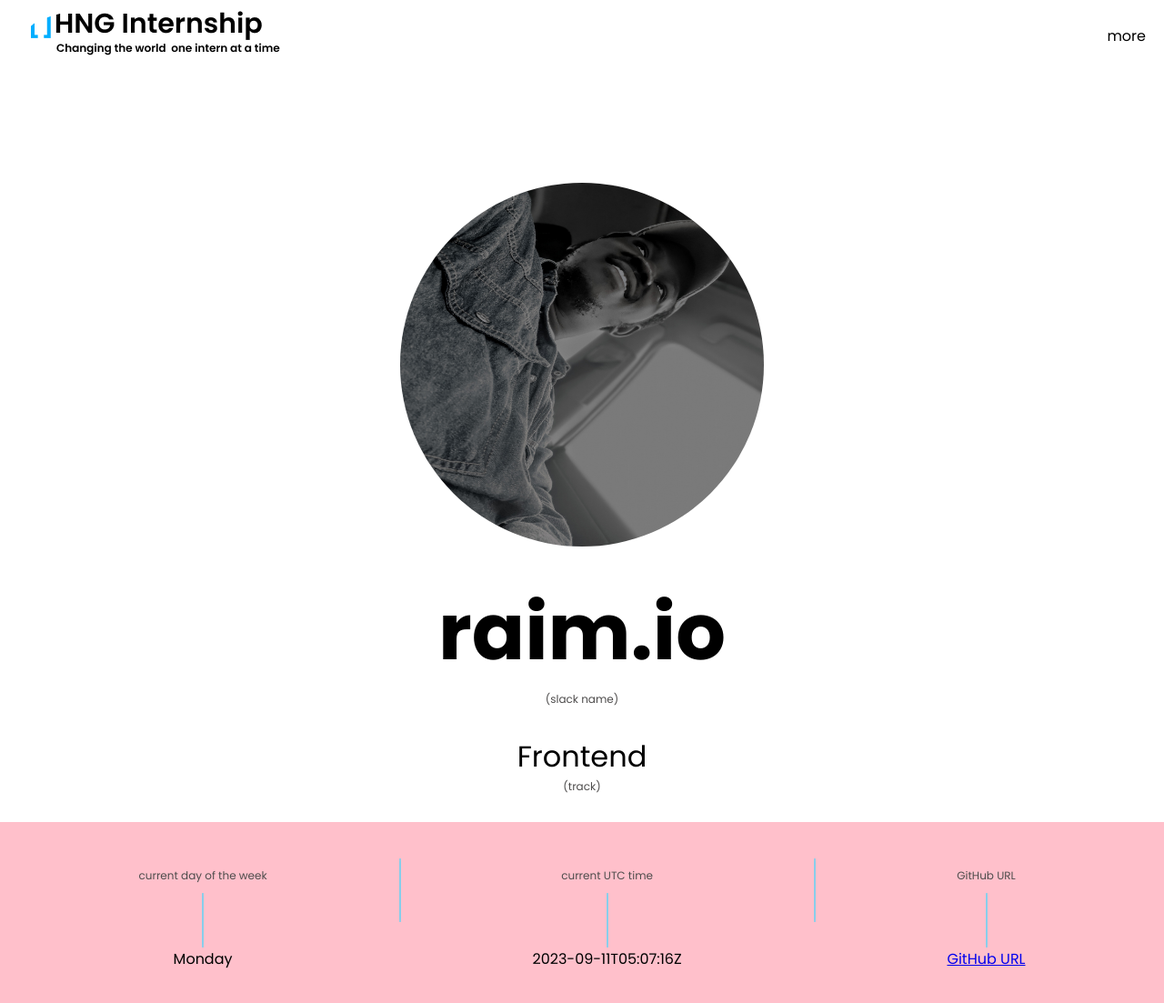
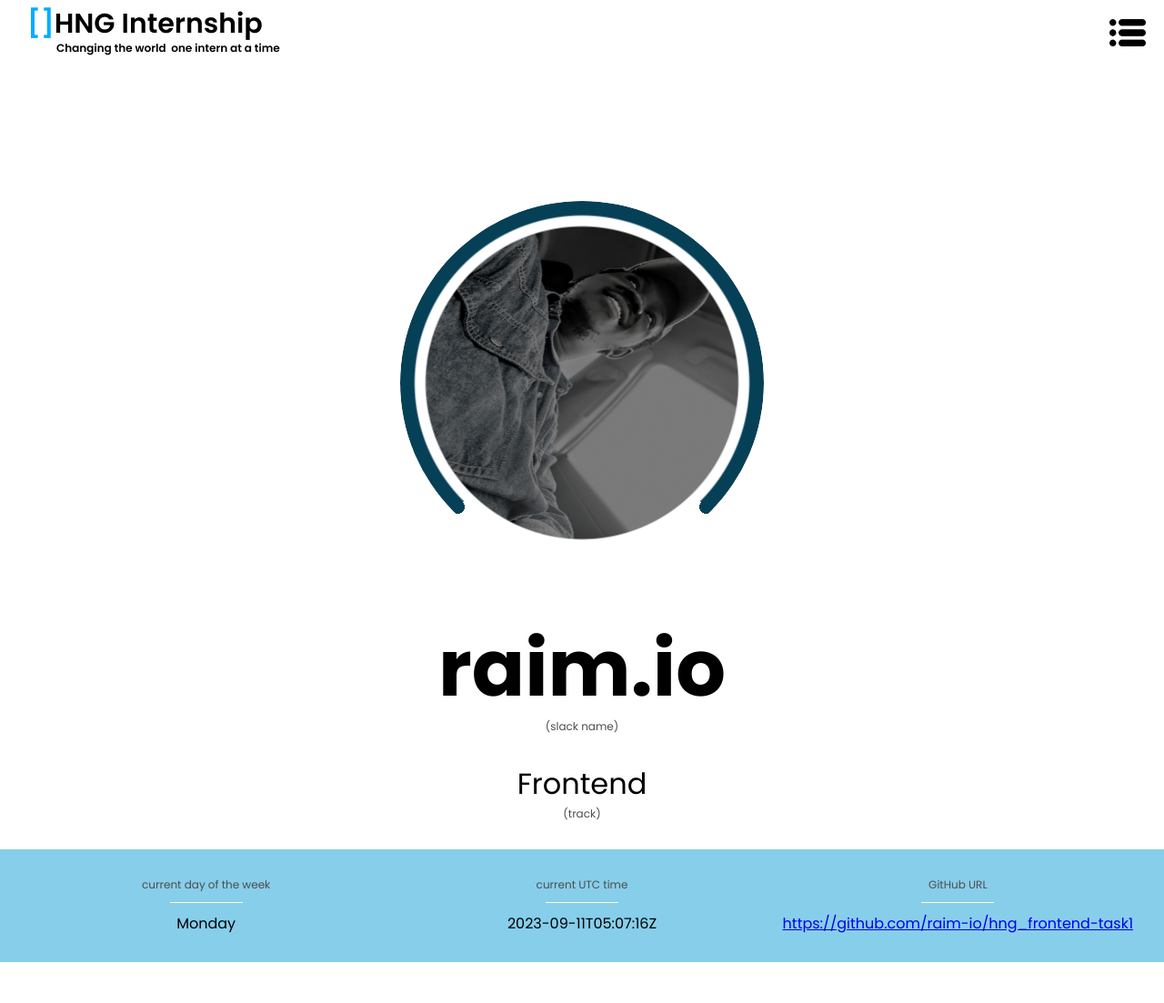
Before and after one commit to raim-io/hng_frontend-task1, a website built with Vite: page index.html in a window 1280 px wide. Shown: the part 7-1110 px from the top of the page at 91% size. After the commit the page ends 1065 px from the top, so only its background shows below. Built offline with nearby package versions, Linux system fonts and the light colour scheme.

Commit message:
page cleanups

```diff
--- a/index.html
+++ b/index.html
@@ -10,18 +10,18 @@
   <body>
     <div id="app">
       <nav class="navbar">
-        <a>
+        <a href="https://www.zuri.team/programs/hng/x/home" class="hng-url">
           <img class="hng-img" src="hng.png" alt="hng" />
         </a>
         <a>
-          <p>more</p>
+          <img class="menu" src="list.png" alt="menu" />
         </a>
       </nav>
 
       <div class="hero">
         <!-- slack display picture-->
         <div class="img-div">
-          <img src="slack-dp.jpg" alt="raim.io" data-testid="slackDisplayImage"/>
+          <img class="dp" src="slack-dp.jpg" alt="raim.io" data-testid="slackDisplayImage" />
         </div>
 
         <div class="desc">
@@ -30,7 +30,7 @@
             <h1 class="header" data-testid="slackUserName">
               raim.io
             </h1>
-            <span>(slack name)</span>
+            <span class="slack-name">(slack name)</span>
           </div>
 
           <!-- track -->
@@ -47,37 +47,30 @@
     <div class="footer">
         <!-- current day of the week -->
         <div class="info">
-          <span>current day of the week</span>
-          <!-- divider 1 -->
-          <div class="divider1"></div>
+          <span class="info-0">current day of the week</span>
+          <!-- divider -->
+          <div class="divider"></div>
           <p id="current-day" data-testid="currentDayOfTheWeek"></p>
         </div>
 
-        <!-- divider 2 -->
-        <div class="divider2"></div>
-
         <!-- current UTC time -->
         <div class="info">
-          <span>current UTC time</span>
-          <!-- divider 1 -->
-          <div class="divider1"></div>
+          <span class="info-0">current UTC time</span>
+          <!-- divider -->
+          <div class="divider"></div>
           <p id="current-time" data-testid="currentUTCTime"></p>
         </div>
 
-        <!-- divider 2 -->
-        <div class="divider2"></div>
-
         <!-- GitHub URL -->
         <div class="info">
-          <span>GitHub URL</span>
-          <!-- divider 1 -->
-          <div class="divider1"></div>
+          <span class="info-0">GitHub URL</span>
+          <!-- divider -->
+          <div class="divider"></div>
           <p>
             <a
             href="https://github.com/raim-io/hng_frontend_task1"
               data-testid="githubURL"
-            >
-              GitHub URL </a>
+            >https://github.com/raim-io/hng_frontend-task1</a>
             </p>
           </div>
       </div>
--- a/style.css
+++ b/style.css
@@ -1,5 +1,15 @@
 @import url("https://fonts.googleapis.com/css2?family=Poppins:wght@100;200;300;400;500;600;700;800;900&display=swap");
 
+@property --gap{
+  syntax: '<length>';
+  inherits: true;
+  initial-value: 0;
+}
+@property --angle{
+  syntax: '<angle>';
+  inherits: true;
+  initial-value: 0deg;
+}
 
 * {
   margin: 0;
@@ -41,12 +51,44 @@ h1 {
   margin-bottom: 0px;
 }
 
-img {
-  border: none;
-  border-radius: full;
-  height: 400px;
+.dp {
+  --border: 15px;
+  --gap: 12px;
+  --color: #064057;
+
   width: 400px;
+  aspect-ratio: 1;
+  box-sizing: border-box;
   border-radius: 50%;
+  margin: 20px;
+  cursor: pointer;
+  padding: calc(var(--border) + var(--gap));
+
+  --angle: 90deg;
+  background:
+    radial-gradient(farthest-side,var(--color) 97%,#0000 101%) 85.35% 85.35%,
+    conic-gradient(from calc(180deg - var(--angle)/2),#0000 var(--angle),var(--color) 0),
+    radial-gradient(farthest-side,var(--color) 97%,#0000 101%) 14.65% 85.35%;
+  background-size: var(--border) var(--border),auto;
+  background-repeat: no-repeat;
+
+  -webkit-mask:
+    radial-gradient(farthest-side,
+     #000  calc(99%  - calc(var(--border) + var(--gap))),
+     #0000 calc(100% - calc(var(--border) + var(--gap)))
+           calc(99%  - var(--border)),
+     #000  calc(100% - var(--border)));
+          mask:
+    radial-gradient(farthest-side,
+     #000  calc(99%  - calc(var(--border) + var(--gap))),
+     #0000 calc(100% - calc(var(--border) + var(--gap)))
+           calc(99%  - var(--border)),
+     #000  calc(100% - var(--border)));
+  transition: --angle .5s,--gap .30s;
+}
+img:hover {
+  --angle: 0deg;
+  --gap: 2px;
 }
 
 .img-div {
@@ -80,9 +122,11 @@ img {
 
 .footer {
   display: flex;
+  flex-wrap: wrap;
+  align-items: center;
   justify-content: space-around;
-  background: #ffc0cb;
-  padding: 50px 80px 50px 80px;
+  background: skyblue;
+  padding: 30px 20px;
 
 }
 
@@ -93,26 +137,57 @@ span {
   padding-bottom: 30px;
 }
 
-.divider1 {
-  width: 2px;
-  height: 60px;
-  background: skyblue;
+.divider {
+  width: 80px;
+  height: 1px;
+  background: #ffff;
   border-radius: 10%;
-  margin-top: -20px;
-}
-
-.divider2 {
-  width: 2px;
-  height: 60px;
-  background: skyblue;
-  border-radius: 10%;
-  padding-top: 70px;
-  margin-top: -10px;
+  margin-top: -30px;
 }
 
 .info {
   display: flex;
+  flex: 1;
   flex-direction: column;
   align-items: center;
   justify-content: center;
+  gap: 10px;
 }
+
+.hng-url {
+  cursor: pointer;
+}
+
+.menu {
+  height: 40px;
+  width: 40px;
+  cursor: pointer;
+}
+
+.slack-name {
+  margin-top: -10px;
+}
+
+@media (max-width: 768px) {
+  .footer {
+    flex-direction: column;
+    text-align: center;
+    gap: 20px;
+  }
+
+  .info {
+    flex: none;
+    margin: 10px 0;
+  }
+
+  .divider {
+    display: none;
+  }
+
+  .span {
+    padding-bottom: 0px;
+  }
+  .info-0 {
+    margin-bottom: -40px;
+  }
+}
```
Also changed, not shown: public/list.png (added).
